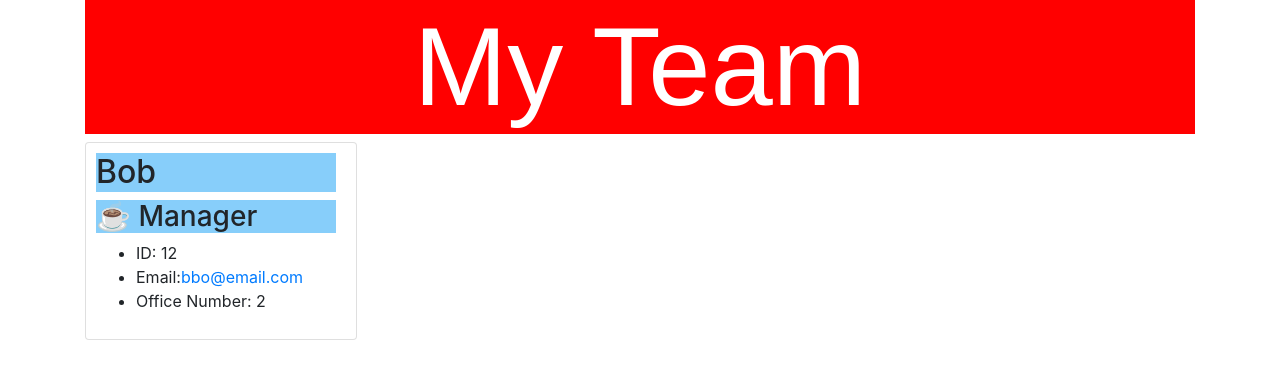
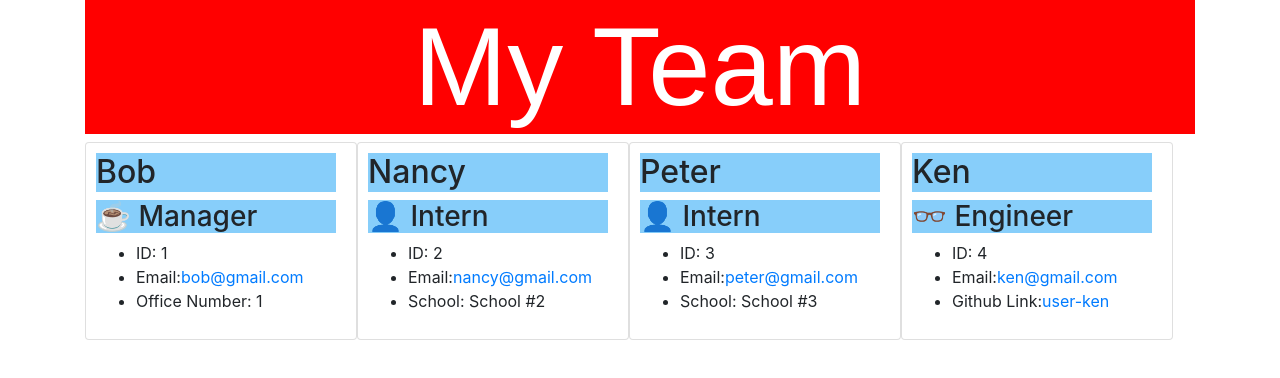
Before and after one commit to Ir-p/team-profile-generator, a website: page index.html in a window 1280 px wide. Drawn offline with nearby package versions, Linux system fonts and the light colour scheme.

```diff
--- a/index.html
+++ b/index.html
@@ -16,10 +16,40 @@
       <h2>Bob</h2>
         <h3>☕ Manager</h3>
         <ul>
-          <li>ID: 12</li>
-          <li>Email:<a href="mailto:bbo@email.com">bbo@email.com</a></li>
-          <li>Office Number: 2</li>
+          <li>ID: 1</li>
+          <li>Email:<a href="mailto:bob@gmail.com">bob@gmail.com</a></li>
+          <li>Office Number: 1</li>
         </ul>
+    </section>
+
+    <section class="card" style = "width: 17rem">
+      <h2>Nancy</h2>
+        <h3>👤 Intern</h3>
+          <ul>
+            <li>ID: 2</li>
+            <li>Email:<a href="mailto:nancy@gmail.com">nancy@gmail.com</a></li>
+            <li>School: School #2</li>
+          </ul>
+    </section>
+
+    <section class="card" style = "width: 17rem">
+      <h2>Peter</h2>
+        <h3>👤 Intern</h3>
+          <ul>
+            <li>ID: 3</li>
+            <li>Email:<a href="mailto:peter@gmail.com">peter@gmail.com</a></li>
+            <li>School: School #3</li>
+          </ul>
+    </section>
+
+    <section class="card" style = "width: 17rem">
+      <h2>Ken</h2>
+        <h3>👓 Engineer</h3>
+          <ul>
+            <li>ID: 4</li>
+            <li>Email:<a href="mailto:ken@gmail.com">ken@gmail.com</a></li>
+            <li>Github Link:<a href="https://github.com/user-ken">user-ken</a></li>
+          </ul>
     </section>
 
               </section>
```
Also changed, not shown: README.md.
